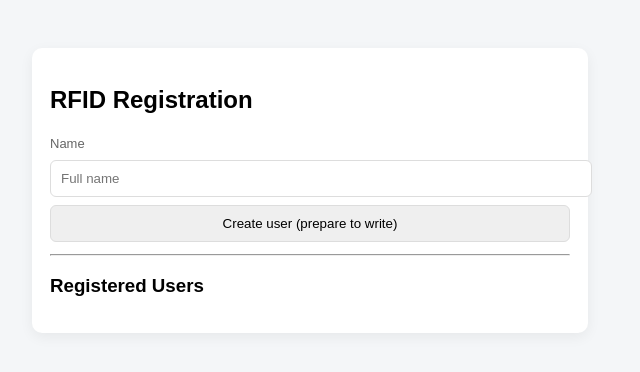
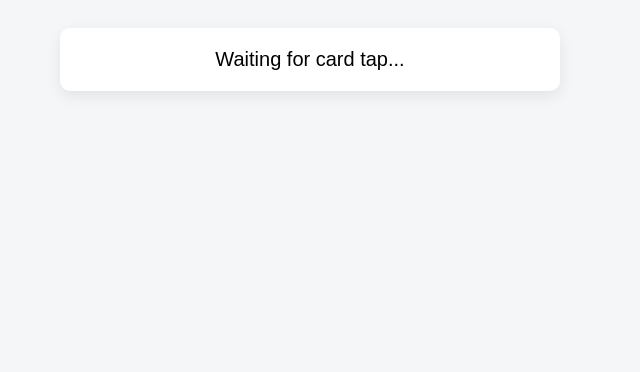
Before and after one commit to MASTER-DAX/seismic-cam, a Flask app: template templates/dashboard.html in a window 1280 px wide. Shown: the top 372 px of the page, without its empty margins (330-970 px from the left). Run offline with Flask 3, Linux system fonts and the light colour scheme; the template is opened without the code that fills it, so the values that code supplies are empty.

Commit message:
Update dashboard.html

```diff
--- a/templates/dashboard.html
+++ b/templates/dashboard.html
@@ -1,96 +1,138 @@
-<!doctype html>
+
+<!DOCTYPE html>
 <html>
 <head>
     <meta charset="utf-8" />
-<title>RFID Dashboard</title>
+    <title>RFID Registration System</title>
+
     <style>
-  body{font-family:Arial;padding:20px;background:#f4f6f8}
-  .card{max-width:520px;margin:20px auto;background:#fff;padding:18px;border-radius:10px;box-shadow:0 4px 14px rgba(0,0,0,0.06)}
-  input,button{width:100%;padding:10px;margin-top:8px;border-radius:6px;border:1px solid #ddd}
-  #users{margin-top:12px}
-  li{padding:6px 0;border-bottom:1px solid #eee}
-  .small{font-size:13px;color:#666}
+        body {
+            font-family: Arial, sans-serif;
+            background: #f4f6f8;
+            padding: 20px;
+        }
+
+        #container {
+            max-width: 500px;
+            margin: auto;
+        }
+
+        #statusBox {
+            padding: 20px;
+            background: white;
+            border-radius: 10px;
+            box-shadow: 0 5px 15px rgba(0,0,0,0.08);
+            font-size: 20px;
+            text-align: center;
+        }
+
+        #registerBox {
+            margin-top: 20px;
+            padding: 20px;
+            background: #fff;
+            border-radius: 10px;
+            box-shadow: 0 5px 15px rgba(0,0,0,0.08);
+        }
+
+        input {
+            width: 100%;
+            padding: 12px;
+            margin-top: 12px;
+            border-radius: 6px;
+            border: 1px solid #ccc;
+            font-size: 15px;
+        }
+
+        button {
+            width: 100%;
+            padding: 12px;
+            margin-top: 15px;
+            background: #007bff;
+            border: none;
+            color: white;
+            border-radius: 6px;
+            cursor: pointer;
+            font-size: 16px;
+        }
+
+        button:hover {
+            background: #005dc1;
+        }
+
+        .hidden { display: none; }
     </style>
 </head>
 <body>
-<div class="card">
-  <h2>RFID Registration</h2>
 
-  <label class="small">Name</label>
-  <input id="name" placeholder="Full name">
+<div id="container">
 
-  <button id="btnCreate">Create user (prepare to write)</button>
+    <div id="statusBox">Waiting for card tap...</div>
 
-  <div id="status" class="small" style="margin-top:12px"></div>
+    <div id="registerBox" class="hidden">
+        <h2>Register New Card</h2>
+        <p>Card UID: <span id="regUID"></span></p>
 
-  <hr>
+        <input id="name" placeholder="Full Name" />
+        <input id="email" placeholder="Email" />
 
-  <h3>Registered Users</h3>
-  <ul id="users"></ul>
+        <button onclick="submitRegistration()">Register Card</button>
+    </div>
+
 </div>
 
 <script>
-const API_BASE = "https://your-backend.onrender.com"; // ← REPLACE
+    // CHANGE TO YOUR RENDER SERVER URL
+    const SERVER = "https://your-render-server.onrender.com";
 
-async function fetchUsers(){
-  try{
-    const r = await fetch(API_BASE + "/users");
-    const arr = await r.json();
-    const ul = document.getElementById('users');
-    ul.innerHTML = "";
-    arr.forEach(u=>{
-      const li = document.createElement('li');
-      li.textContent = `${u.name} — ${u.rfid || "(no card yet)"} ${u.pending ? "[pending]" : ""}`;
-      ul.appendChild(li);
+    let lastUID = null;
+
+    // Called by ESP32 when card is tapped
+    async function cardTapped(uid) {
+        lastUID = uid;
+
+        const res = await fetch(`${SERVER}/check_card`, {
+            method: "POST",
+            headers: {"Content-Type": "application/json"},
+            body: JSON.stringify({ uid })
         });
-  }catch(e){
-    console.error(e);
+
+        const data = await res.json();
+
+        // Unregistered
+        if (!data.registered) {
+            document.getElementById("statusBox").innerHTML = "Unregistered card detected. Please register.";
+            document.getElementById("registerBox").classList.remove("hidden");
+            document.getElementById("regUID").innerHTML = uid;
+        }
+        // Registered user
+        else {
+            document.getElementById("statusBox").innerHTML =
+                "Welcome, " + data.user.name + "!";
         }
     }
 
-document.getElementById('btnCreate').onclick = async ()=>{
-  const name = document.getElementById('name').value.trim();
-  if(!name) return alert("Enter name");
-  document.getElementById('status').textContent = "Creating user...";
-  try{
-    // 1) Create placeholder user (backend should create pending user and return user_id)
-    const createResp = await fetch(API_BASE + "/create_pending_user", {
+    async function submitRegistration() {
+        const name = document.getElementById("name").value;
+        const email = document.getElementById("email").value;
+
+        const res = await fetch(`${SERVER}/register`, {
             method: "POST",
-      headers: {"Content-Type":"application/json"},
-      body: JSON.stringify({ name })
+            headers: {"Content-Type": "application/json"},
+            body: JSON.stringify({
+                uid: lastUID,
+                name,
+                email
+            })
         });
-    const data = await createResp.json();
-    if (!data.ok) {
-      document.getElementById('status').textContent = "Error creating user";
-      return;
+
+        const d = await res.json();
+        alert("Registration successful!");
+        location.reload();
     }
-    const userId = data.user_id;
-    document.getElementById('status').textContent = "User created. Waiting for you to tap card on reader...";
-    // 2) trigger write mode (backend will mark user as pending and/or queue request)
-    await fetch(API_BASE + "/request_write", {
-      method: "POST",
-      headers: {"Content-Type":"application/json"},
-      body: JSON.stringify({ user_id: userId })
-    });
-    // Poll user status until rfid assigned
-    const checkInterval = setInterval(async ()=>{
-      const r = await fetch(API_BASE + "/users");
-      const arr = await r.json();
-      const u = arr.find(x => x._id === userId || x.user_id === userId);
-      if (u && (u.rfid || u.card_id)) {
-        clearInterval(checkInterval);
-        document.getElementById('status').textContent = "Registered! Card ID: " + (u.rfid || u.card_id);
-        fetchUsers();
-      }
-    }, 1500);
-  }catch(err){
-    console.error(err);
-    document.getElementById('status').textContent = "Network error";
-  }
-};
 
-fetchUsers();
-setInterval(fetchUsers, 5000);
+    // For demo/testing:
+    // cardTapped("A1B2C3D4");
 </script>
+
 </body>
 </html>
```
Lines whose indentation alone changed are shown as unchanged.
